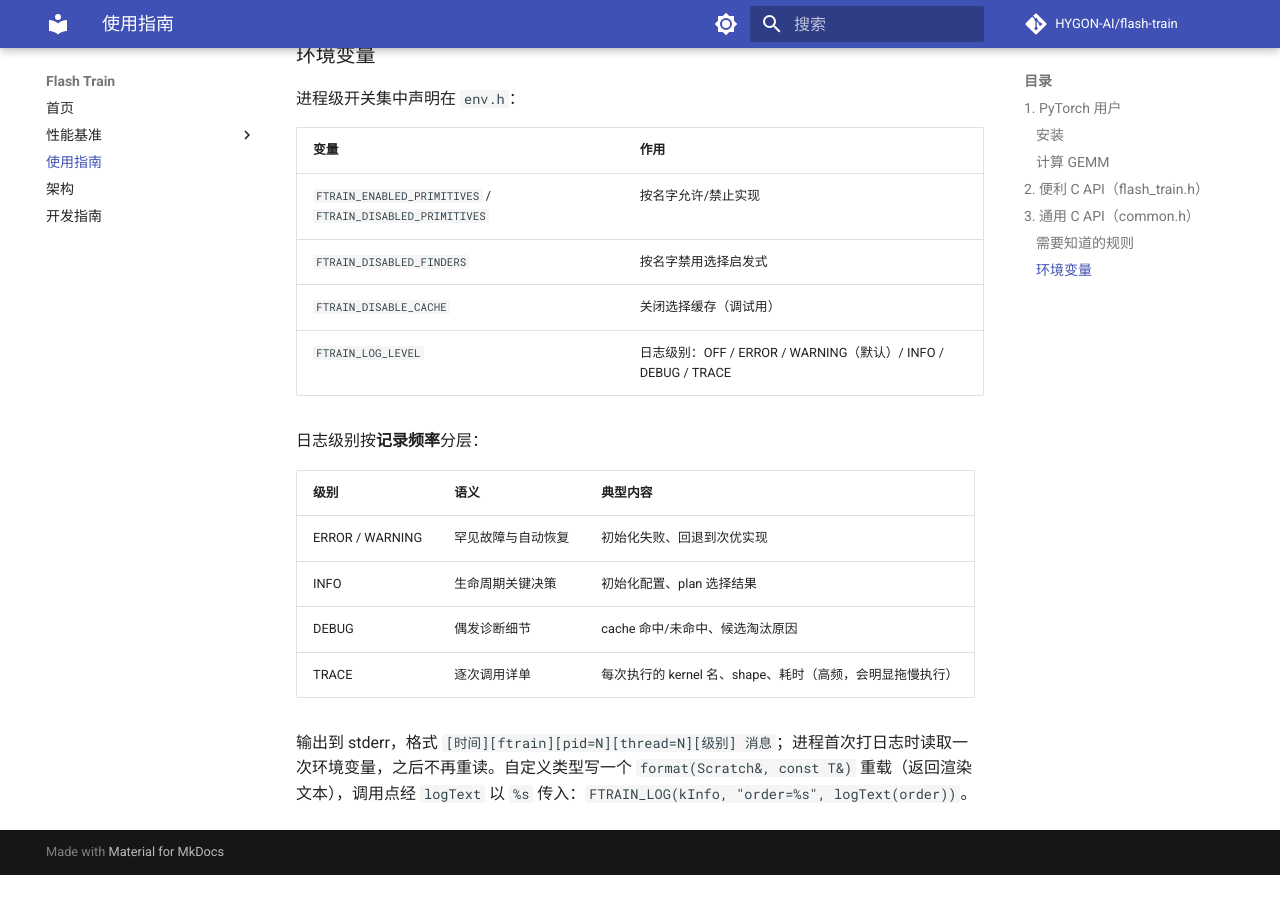
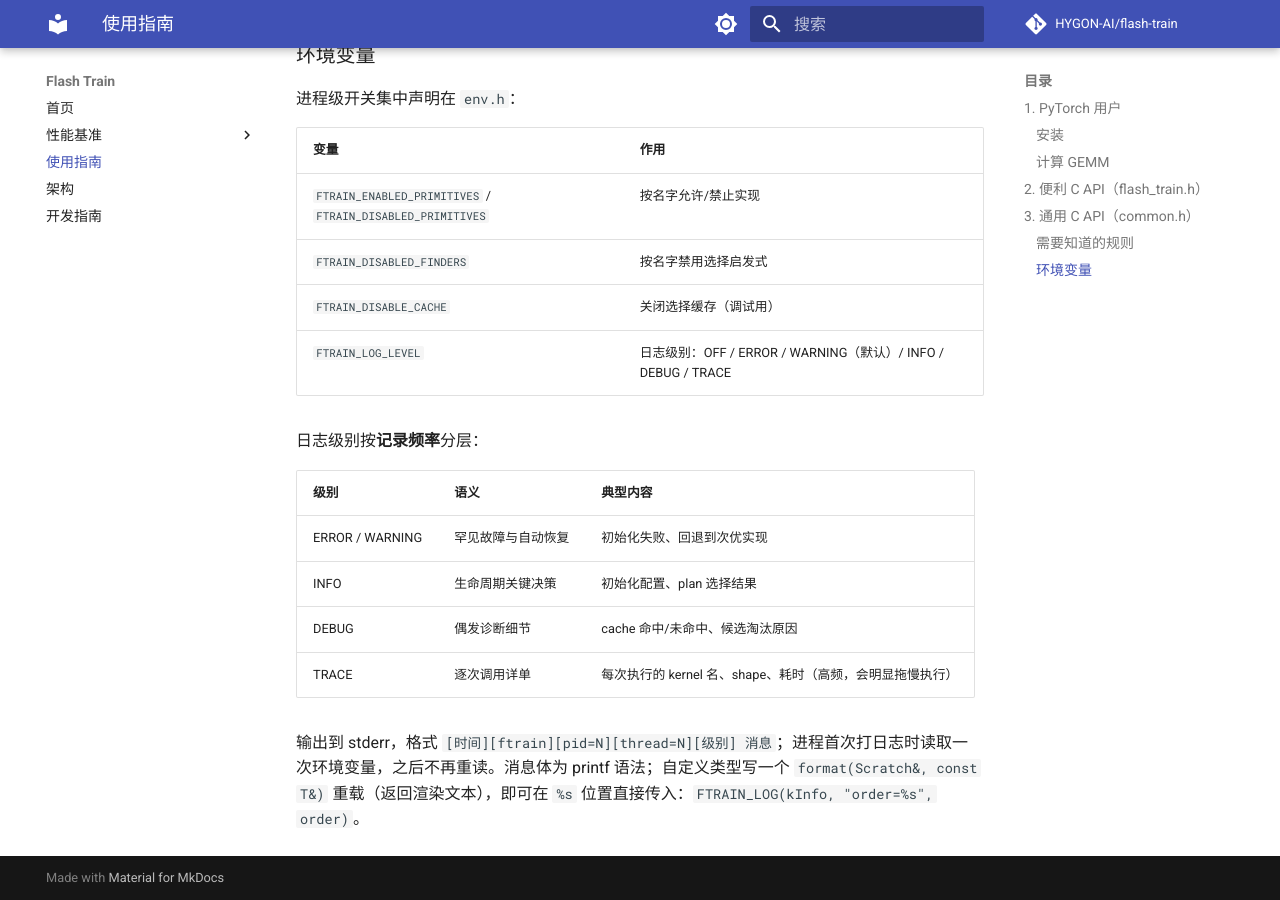
Before and after one commit to HYGON-AI/flash-train, an MkDocs documentation site: the page built from docs/usage.md, in a window 1280 px wide and 900 px high, scrolled down 2912 px. Built offline with MkDocs 1.6.1 and Material for MkDocs 9.7.7, drawn with Linux system fonts in a browser that asks for light colours; comment, search, counter and statistics services are not loaded; before the commit the page ends 3787 px from its top, so only the background shows below that.

Commit message:
refactor(logging): drop the explicit logText bridge
logArg() inlines the one-line rendering step, so the transparent form
FTRAIN_LOG(kInfo, "order=%s", order) is the only way custom types are
logged: the interface is FTRAIN_LOG plus the format(Scratch&, const T&)
overload, nothing in between. Probe scenarios and docs now use the
direct form only.

```diff
--- a/docs/usage.md
+++ b/docs/usage.md
@@ -128,4 +128,4 @@ ftrainPlanDestroy(plan);  ftrainArgsDestroy(args);  ftrainOpsDestroy(ops);
 | DEBUG | 偶发诊断细节 | cache 命中/未命中、候选淘汰原因 |
 | TRACE | 逐次调用详单 | 每次执行的 kernel 名、shape、耗时（高频，会明显拖慢执行） |
 
-输出到 stderr，格式 `[时间][ftrain][pid=N][thread=N][级别] 消息`；进程首次打日志时读取一次环境变量，之后不再重读。自定义类型写一个 `format(Scratch&, const T&)` 重载（返回渲染文本），调用点经 `logText` 以 `%s` 传入：`FTRAIN_LOG(kInfo, "order=%s", logText(order))`。
+输出到 stderr，格式 `[时间][ftrain][pid=N][thread=N][级别] 消息`；进程首次打日志时读取一次环境变量，之后不再重读。消息体为 printf 语法；自定义类型写一个 `format(Scratch&, const T&)` 重载（返回渲染文本），即可在 `%s` 位置直接传入：`FTRAIN_LOG(kInfo, "order=%s", order)`。
```
Also changed, not shown: 3 other files.
